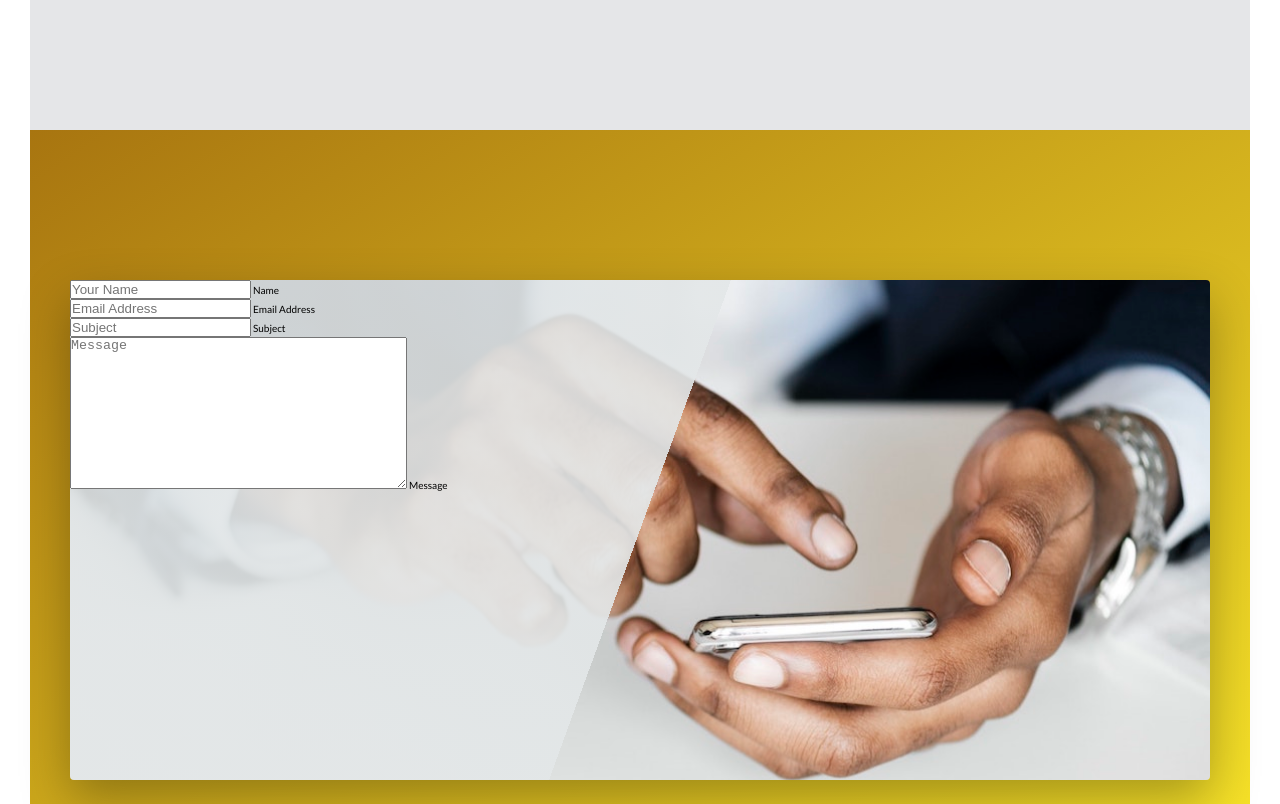
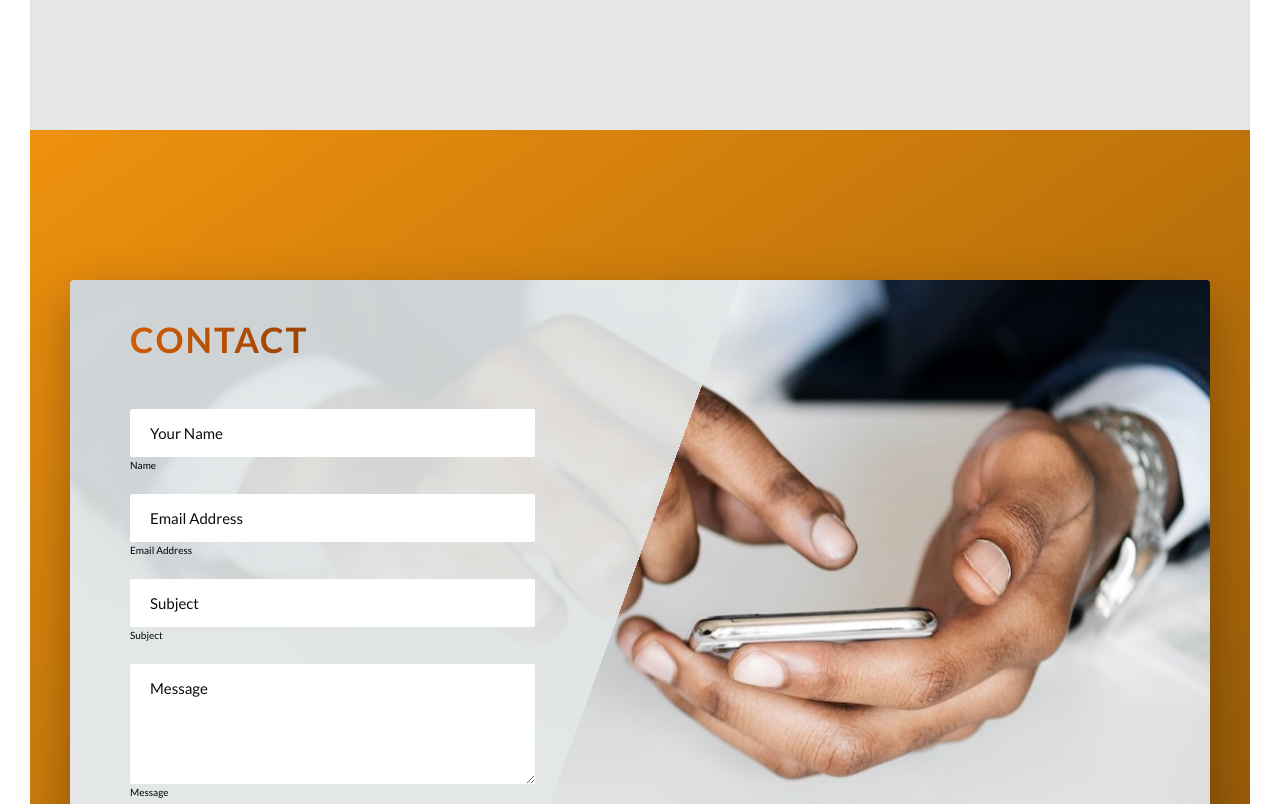
Before and after one commit to dnperera/Responsive-Portfolio, a website: page index.html in a window 1280 px wide. Shown: the part 1640-2444 px from the top of the page. Drawn offline with Linux system fonts and the light colour scheme.

Commit message:
add form element and style

```diff
--- a/index.html
+++ b/index.html
@@ -221,6 +221,11 @@
 				<div class="contact">
 					<div class="contact__form">
 						<form action="#" class="form">
+							<div class="u-margin-bottom-medium">
+								<h2 class="heading-secondary">
+									Contact
+								</h2>
+							</div>
 							<div class="form__group">
 								<input class="form__input" type="text" id="name"name="name" placeholder="Your Name" required>
 								<label for="name" class="form_label">Name</label>
@@ -238,7 +243,7 @@
 							</div>
 
 							<div class="form__group">
-								<textarea class="form__input"  id="message"name="message" placeholder="Message" cols="40" rows="10" required></textarea>
+								<textarea class="form__input"  id="message"name="message" placeholder="Message" cols="30" rows="5" required></textarea>
 								<label for="message" class="form_label">Message</label>
 							</div>
 						</form>
--- /dev/null
+++ b/sass/components/_form.scss
@@ -0,0 +1,34 @@
+.form {
+	&__group:not(:last-child) {
+		margin-bottom: 2rem;
+	}
+
+	&__input {
+		font-size: 1.5rem;
+		font-family: inherit;
+		color: inherit;
+		padding: 1.5rem 2rem;
+		border-radius: 2px;
+		background-color: rbga($color-white, 0.7);
+		border: none;
+		border-bottom: 3px solid trasparent;
+		width: 90%;
+		display: block;
+
+		&:focus {
+			outline: none;
+			box-shadow: 0 1rem 3rem rgba($color-black, 0.4);
+			border-bottom: 3px solid #14c10b;
+		}
+		&:focus:invalid {
+			border-bottom: 3px solid #e80202;
+		}
+
+		&::-webkit-input-placeholder {
+			color: #0c0c0c;
+		}
+	}
+
+	&__label {
+	}
+}
--- a/sass/main.scss
+++ b/sass/main.scss
@@ -9,6 +9,7 @@
 
 @import 'components/button';
 @import 'components/card';
+@import 'components/form';
 
 @import 'layout/header';
 @import 'layout/grid';
--- a/sass/pages/_home.scss
+++ b/sass/pages/_home.scss
@@ -6,7 +6,7 @@
 
 .section-contact {
 	padding: 15rem 0;
-	background-image: linear-gradient(to left top, #fcea2a, #a87510);
+	background-image: linear-gradient(to bottom right, #ef910e, #8e5607);
 }
 
 .contact {
@@ -20,5 +20,9 @@
 	background-size: cover;
 	border-radius: 4px;
 	box-shadow: 0 2rem 5rem rgba($color-black, 0.3);
-	height: 50rem;
+
+	&__form {
+		width: 50%;
+		padding: 3rem 6rem;
+	}
 }
```
Also changed, not shown: css/style.css.
